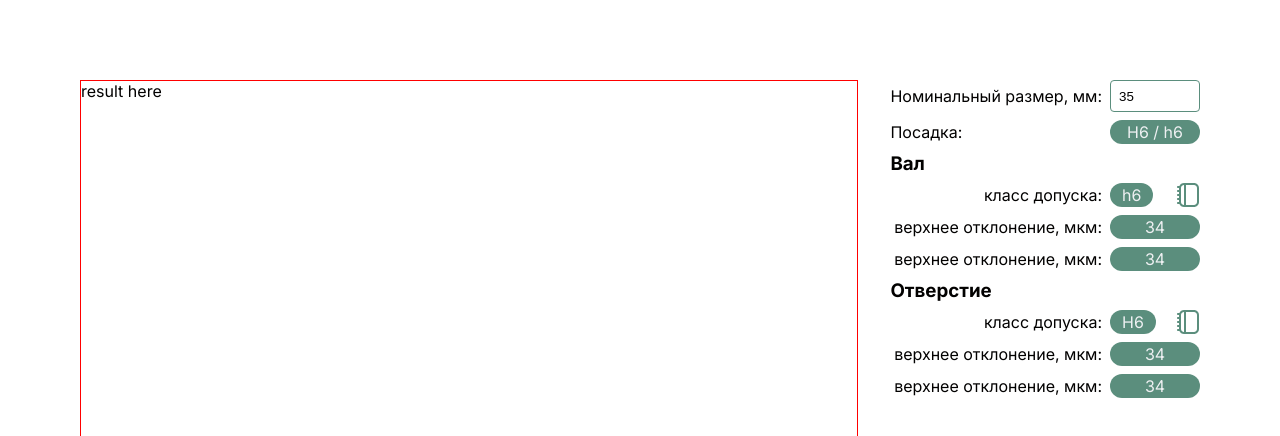
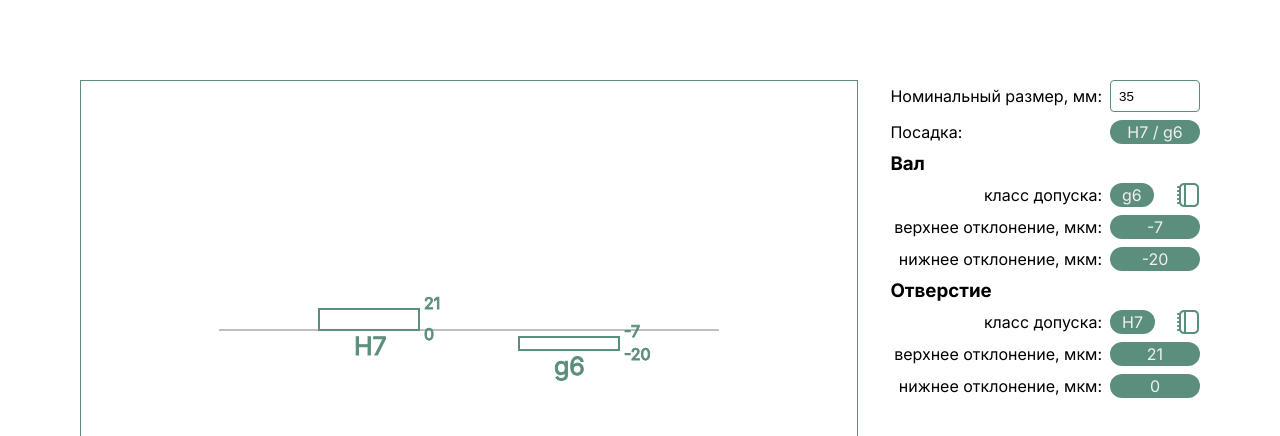
Before and after one commit to korchel/engineering-tolerance, a Next.js app: page / in a window 1280 px wide. Shown: the top 436 px of the page. Built offline with nearby package versions, Linux system fonts and the light colour scheme.

Commit message:
svg added

```diff
--- a/components/Result/Result.module.css
+++ b/components/Result/Result.module.css
@@ -1,4 +1,23 @@
 .result {
-  border: 1px solid red;
+  border: 1px solid var(--secondary);
   height: 500px;
+  display: flex;
+  align-items: center;
+  justify-content: center;
 }
+
+.svg {
+}
+
+.text {
+  stroke: var(--secondary);
+  fill: var(--secondary);
+  transform: scaleY(-1);
+  font-size: 16;
+}
+
+.rect {
+  fill: white;
+  stroke: var(--secondary);
+  stroke-width: 2;
+}
--- a/components/Result/Result.tsx
+++ b/components/Result/Result.tsx
@@ -1,5 +1,81 @@
+"use client";
+
+import { useAppStore } from "../../store/store";
 import styles from "./Result.module.css";
 
 export const Result = () => {
-  return <div className={styles.result}>result here</div>;
+  const {
+    size,
+    hole: {
+      toleranceGrade: holeIT,
+      deviations: { upperDeviation: ES, lowerDeviation: EI },
+    },
+    shaft: {
+      toleranceGrade: shaftIT,
+      deviations: { upperDeviation: es, lowerDeviation: ei },
+    },
+    setSize,
+  } = useAppStore((state) => state);
+
+  const svgHeight = 600;
+  const blockWidth = 100;
+  return (
+    <div className={styles.result}>
+      <svg
+        width="500"
+        height={svgHeight}
+        viewBox={`0 0 500 ${svgHeight}`}
+        className={styles.svg}
+      >
+        <g transform="scale(1,-1)">
+          <line
+            x1="0"
+            y1={`${-svgHeight / 2}`}
+            x2="500"
+            y2={`${-svgHeight / 2}`}
+            stroke="gray"
+            strokeWidth="1"
+          />
+          <g transform={`translate(0 ${-svgHeight / 2})`}>
+            <rect
+              x="100"
+              y={`${EI}`}
+              height={`${ES - EI}`}
+              width="100"
+              className={styles.rect}
+            />
+            <g className={styles.text}>
+              <text x="205" y={-ES}>
+                {ES}
+              </text>
+              <text x="205" y={-EI + 10}>
+                {EI}
+              </text>
+              <text x="135" y={-EI + 25} fontSize="25">
+                {holeIT}
+              </text>
+            </g>
+            <rect
+              x="300"
+              y={`${ei}`}
+              height={`${es - ei}`}
+              width="100"
+              className={styles.rect}
+            />
+            <g className={styles.text}>
+              <text x="405" y={-es}>
+                {es}
+              </text>
+              <text x="405" y={-ei + 10}>
+                {ei}
+              </text>
+              <text x="335" y={-ei + 25} font-size="25">
+                {shaftIT}
+              </text>
+            </g>
+          </g>
+        </g>
+      </svg>
+    </div>
+  );
 };
--- a/components/Settings/Setting/Setting.tsx
+++ b/components/Settings/Setting/Setting.tsx
@@ -37,7 +37,7 @@ export const Setting: FC<Props> = ({ type }) => {
 
       <div className={styles.grid__justifyRight}>верхнее отклонение, мкм:</div>
       <Tag className={styles.grid__justifyLeft}>{upperDeviation}</Tag>
-      <div className={styles.grid__justifyRight}>верхнее отклонение, мкм:</div>
+      <div className={styles.grid__justifyRight}>нижнее отклонение, мкм:</div>
       <Tag className={styles.grid__justifyLeft}>{lowerDeviation}</Tag>
     </>
   );
--- a/store/store.ts
+++ b/store/store.ts
@@ -17,19 +17,19 @@ export interface IState {
 }
 
 export const useAppStore = create<IState>((set) => ({
+  hole: {
+    deviations: {
+      upperDeviation: 21,
+      lowerDeviation: 0,
+    },
+    toleranceGrade: " H7 ",
+  },
   shaft: {
     deviations: {
-      upperDeviation: 34,
-      lowerDeviation: 34,
+      upperDeviation: -7,
+      lowerDeviation: -20,
     },
-    toleranceGrade: "h6",
-  },
-  hole: {
-    deviations: {
-      upperDeviation: 34,
-      lowerDeviation: 34,
-    },
-    toleranceGrade: "H6",
+    toleranceGrade: "g6",
   },
   size: 35,
   setDeviations: (deviations: Deviations, type: DimensionType) =>
```
